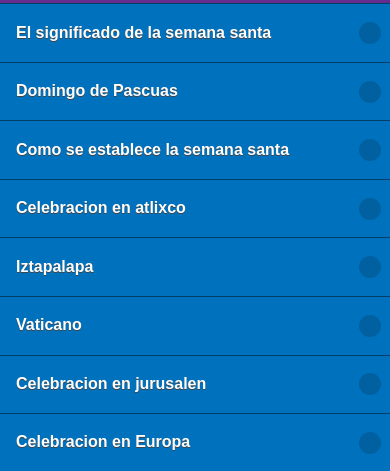
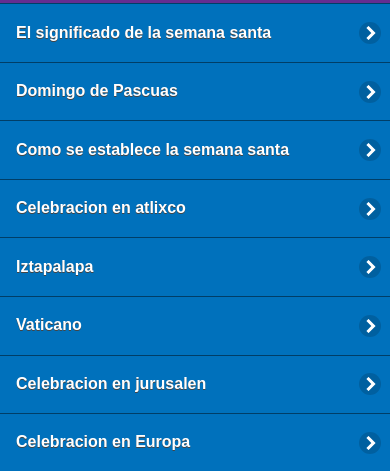
Before and after one commit to MiltonSilva97/aplicacion2, a plain HTML site: page index.html in a window 390 px wide. Shown: the part 194-665 px from the top of the page. Drawn offline with Linux system fonts and the light colour scheme; some packages are replaced by stand-ins of ours; a script that the page names is missing.

Commit message:
2subidaa

```diff
--- a/index.html
+++ b/index.html
@@ -6,7 +6,7 @@
 
 <!--grupo CSS-->
 <link rel="stylesheet" href="css/app2.min.css"/>
-<link rel="stylesheet" href="css/jquery.mobile.iconos-1.4.5.min.css"/>
+<link rel="stylesheet" href="css/jquery.mobile.icons-1.4.5.min.css"/>
 <link rel="stylesheet" href="css/jquery.mobile.structure-1.4.5.min.css"/>
 <!--grupo JavaScript-->
 <script src="js/jquery-1.11.2.min.js"></script>
```
